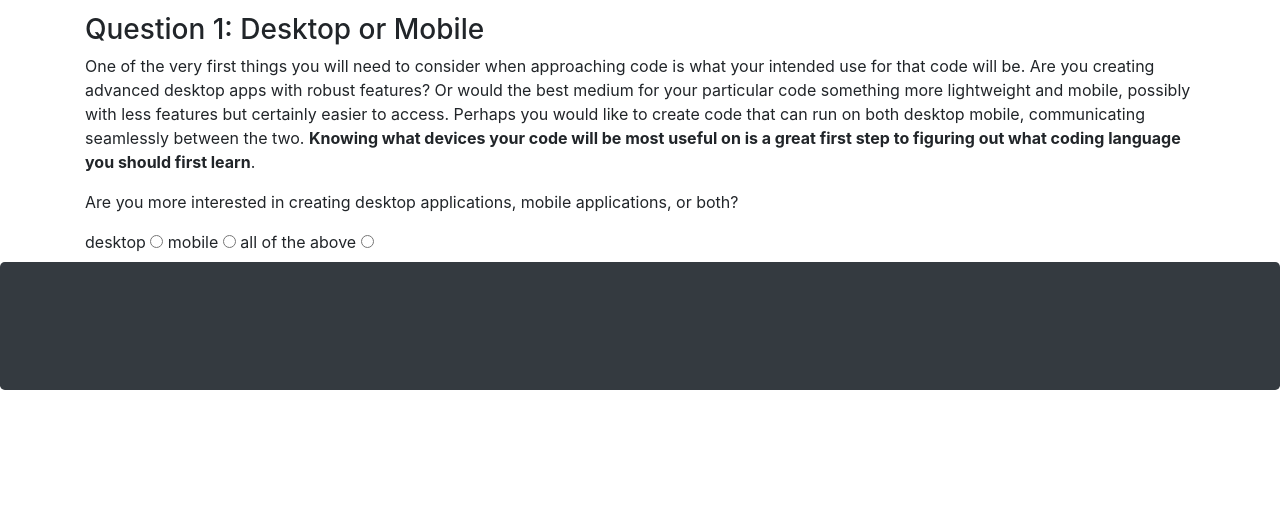
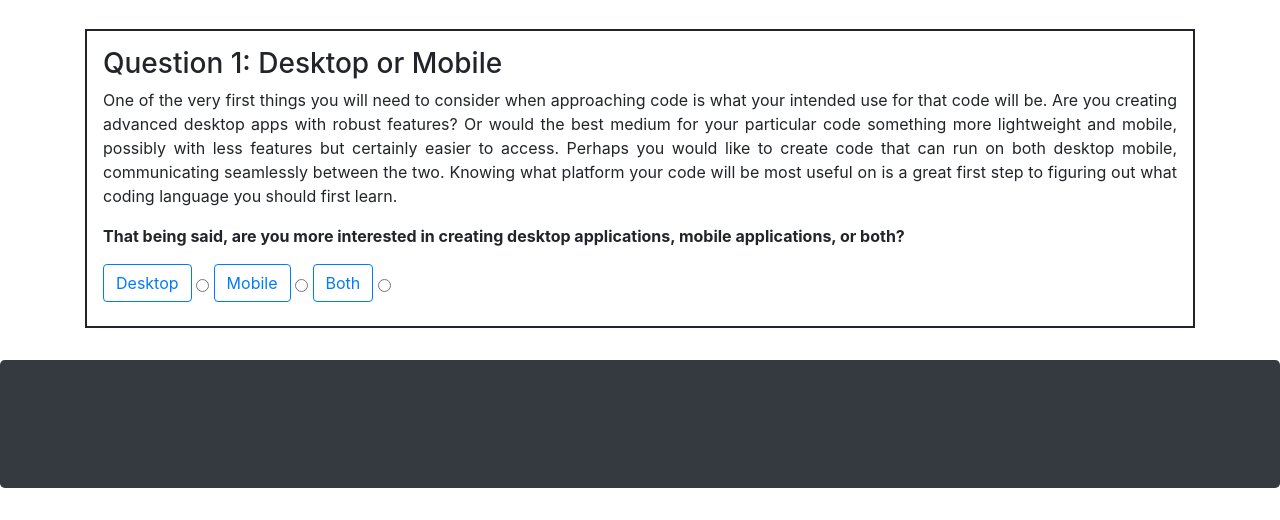
Before and after one commit to Taylor-Baker/Programming-Language-Suggester, a plain HTML site: page index.html in a window 1280 px wide. Shown: the part 352-872 px from the top of the page. Before the commit the page ends 800 px from the top, so only its background shows below. Drawn offline with Linux system fonts and the light colour scheme.

Commit message:
add styles to question answers

```diff
--- a/css/styles.css
+++ b/css/styles.css
@@ -0,0 +1,8 @@
+.question {
+  margin-top: 2rem;
+  margin-bottom: 2rem;
+  padding: 1rem;
+  border: solid 2px;
+  border-radius: 0%;
+  text-align: justify;
+}
--- a/index.html
+++ b/index.html
@@ -31,16 +31,16 @@
       <p></p>
       <form>
         <!--Question 1:-->
-        <div>
+        <div class="question">
           <h3>Question 1: Desktop or Mobile</h3>
-          <p>   One of the very first things you will need to consider when approaching code is what your intended use for that code will be. Are you creating advanced desktop apps with robust features? Or would the best medium for your particular code something more lightweight and mobile, possibly with less features but certainly easier to access. Perhaps you would like to create code that can run on both desktop <em></em> mobile, communicating seamlessly between the two. <strong>Knowing what devices your code will be most useful on is a great first step to figuring out what coding language you should first learn</strong>.</p>
-          <p>Are you more interested in creating desktop applications, mobile applications, or both?</p>
-          <label for="q1-a1">desktop</label>
-          <input id="q1-a1" name="color" class="" type="radio" value="">
-          <label for="q1-a2">mobile</label>
-          <input id="q1-a2" name="color" class="" type="radio" value="">
-          <label for="q1-a2">all of the above</label>
-          <input id="q1-a2" name="color" class="" type="radio" value="">
+          <p>One of the very first things you will need to consider when approaching code is what your intended use for that code will be. Are you creating advanced desktop apps with robust features? Or would the best medium for your particular code something more lightweight and mobile, possibly with less features but certainly easier to access. Perhaps you would like to create code that can run on both desktop <em></em> mobile, communicating seamlessly between the two. Knowing what platform your code will be most useful on is a great first step to figuring out what coding language you should first learn.</p>
+          <p><strong>That being said, are you more interested in creating desktop applications, mobile applications, or both?</strong></p>
+          <label for="q1-a1" class="btn btn-outline-primary">Desktop</label>
+          <input type="radio" class="btn-check" name="platform" id="q1-a1" value="" autocomplete="off">
+          <label for="q1-a2" class="btn btn-outline-primary">Mobile</label>
+          <input type="radio" class="btn-check" name="platform" id="q1-a2" value="" autocomplete="off">
+          <label for="q1-a3" class="btn btn-outline-primary">Both</label>
+          <input type="radio" class="btn-check" name="platform" id="q1-a3" value="" autocomplete="off">
         </div>
 
       </form>
```
